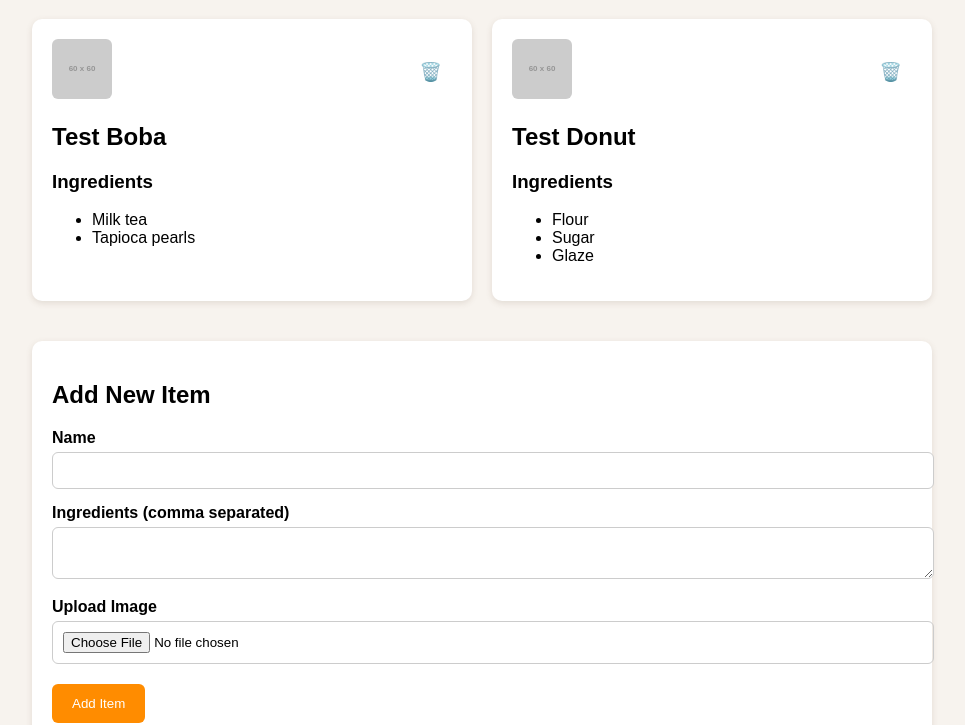
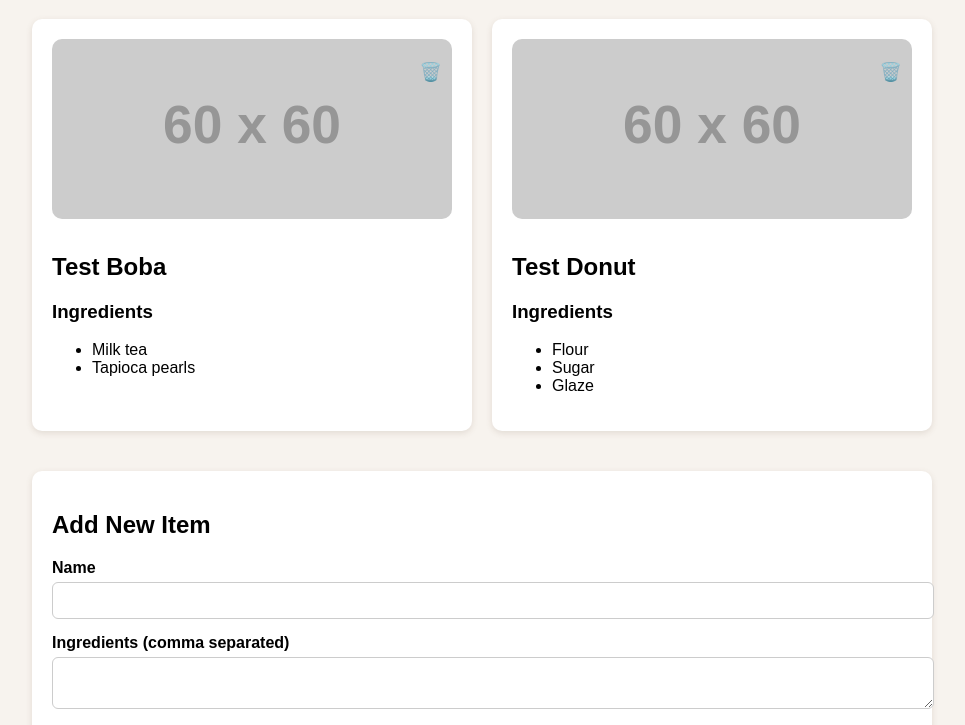
Before and after one commit to sidvasu/Mongoose-Cafe, a website: page index.html in a window 1280 px wide. Shown: the part 109-834 px from the top of the page, without its empty margins (158-1123 px from the left). Drawn offline with Linux system fonts and the light colour scheme; placeholder pictures from the web are drawn by us.

Commit message:
Make Picture Fit the Whole Card

```diff
--- a/style.css
+++ b/style.css
@@ -44,10 +44,11 @@ body {
 }
 
 .item-img {
-  width: 60px;
-  height: 60px;
+  width: 100%;
+  height: 180px;
   object-fit: cover;
-  border-radius: 6px;
+  border-radius: 10px;
+  margin-bottom: 10px;
 }
 
 .form-section {
```
